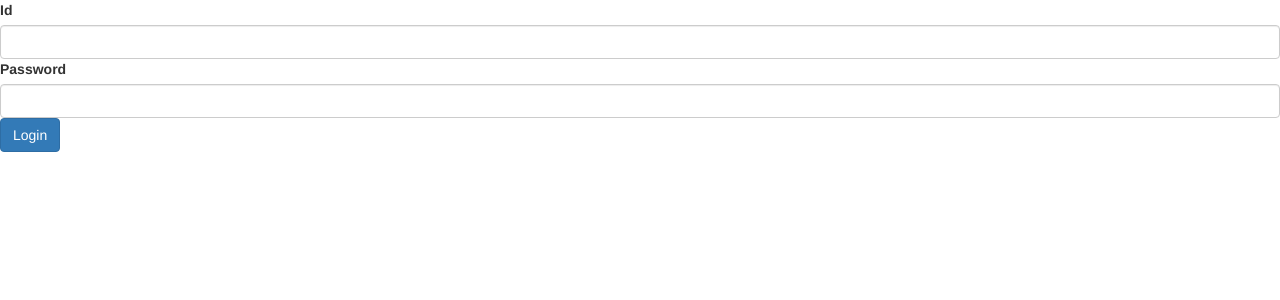
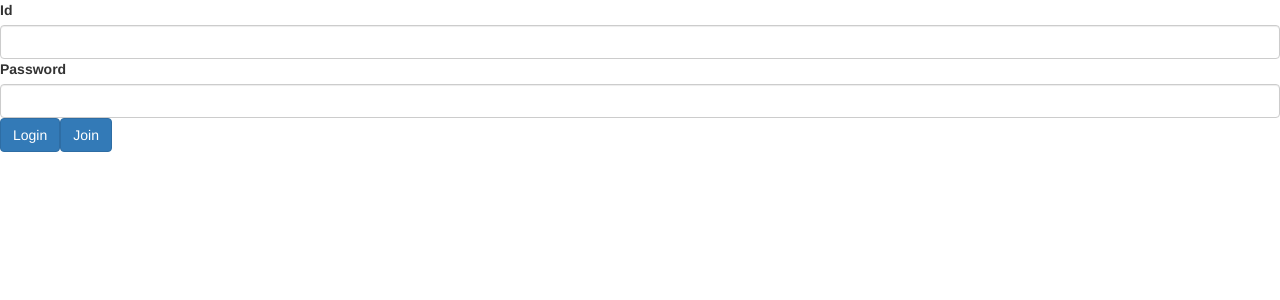
Before and after one commit to dksalsgus/vue-todo, a Vue app: page /login in a window 1280 px wide. Shown: the top 300 px of the page. Built offline with nearby package versions, Linux system fonts and the light colour scheme.

Commit message:
join 페이지 이동 버튼 추가

```diff
--- a/src/components/LoginPage.vue
+++ b/src/components/LoginPage.vue
@@ -23,6 +23,10 @@
     </div>
     <button type="submit" class="btn btn-primary" >
       Login
+    </button>
+
+    <button type="button" class="btn btn-primary" @click="moveJoin">
+      Join
     </button>
   </form>
   </div>
@@ -65,6 +69,9 @@ export default {
           console.log(e);
         });
     },
+    moveJoin(){
+      location.href='/join'
+    }
   },
 };
 </script>
```
